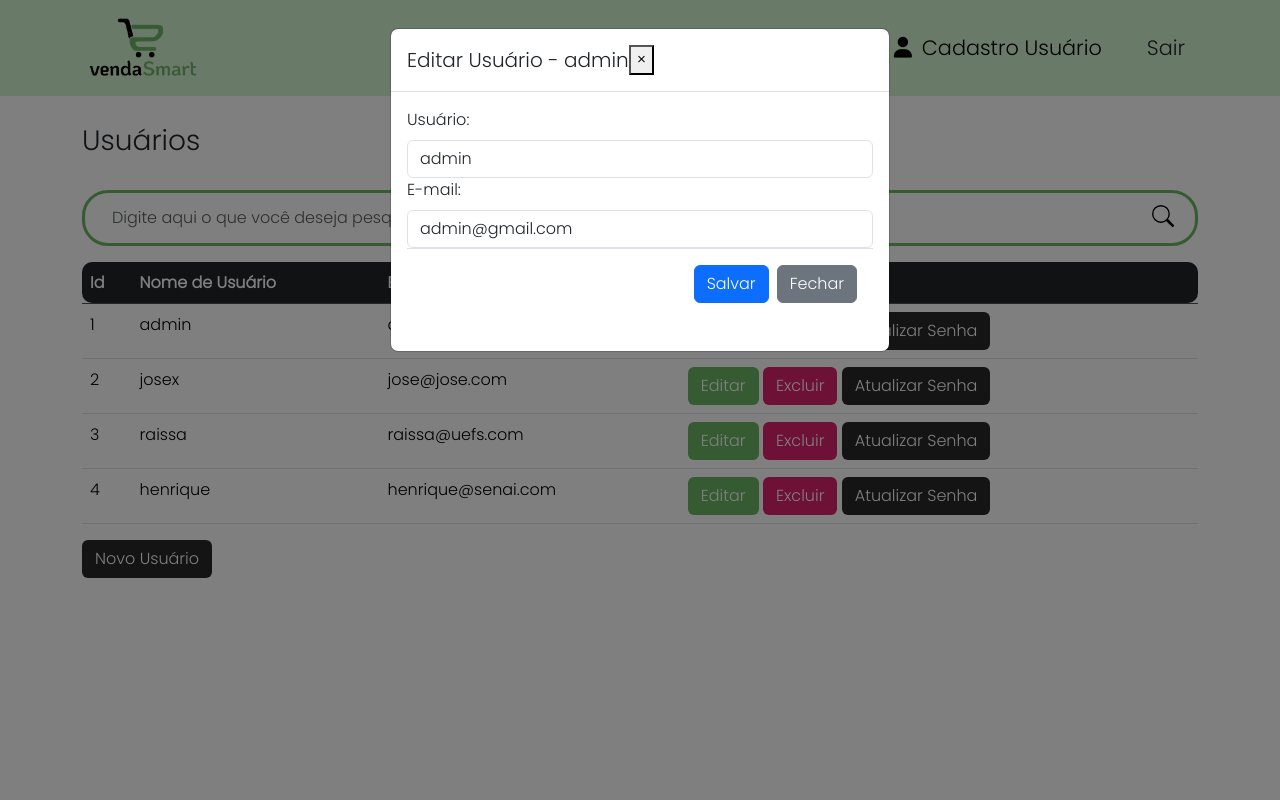
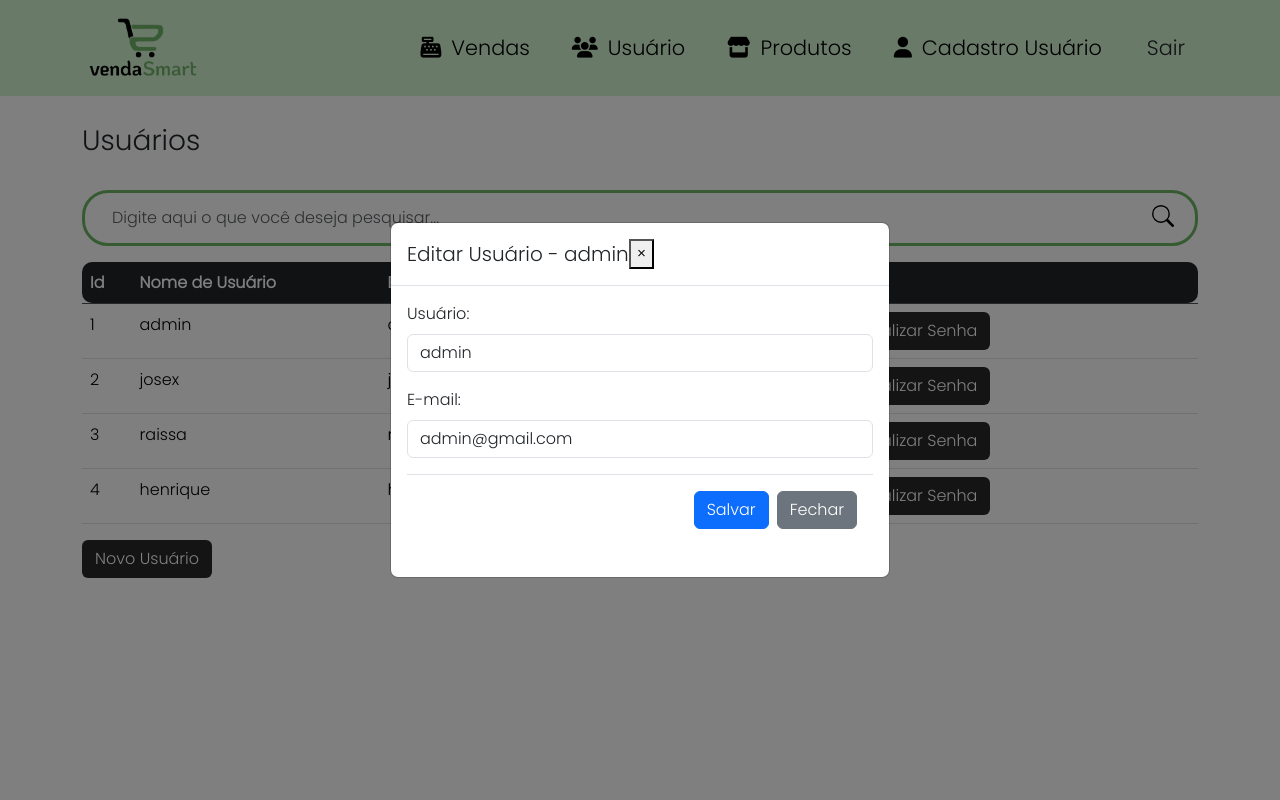
Before and after one commit to josesandovaln/VendaSmart, a Flask app: page /usuarios in a window 1280 px wide, after a click on "Editar". Run offline with Flask 3, Linux system fonts and the light colour scheme; a user stored in the database is signed in; data comes from the database, SQL or seed files in the repository; both versions use the stored data as it was after the commit; some libraries are stand-ins or nearby versions.

Commit message:
atualizado estilo do modal e implatação do recibo

```diff
--- a/site_atividade/forms/__init__.py
+++ b/site_atividade/forms/__init__.py
@@ -38,4 +38,9 @@ class VendasForm(FlaskForm):
 class PagamentoForm(FlaskForm):
     metodo_pagamento = SelectField('Método de Pagamento', choices=[('dinheiro', 'Dinheiro'), ('cartao de crédito', 'Cartão de crédito'), ('cartao de débito', 'Cartão de débito'), ('pix', 'Pix')], validators=[DataRequired()])
     valor_pago = FloatField('Valor do Pagamento', validators=[DataRequired()])
+    parcelas = SelectField('Número de Parcelas', choices=[
+        (1, '1x'),
+        (2, '2x'),
+        (3, '3x'),
+    ])
     submit = SubmitField('Confirmar')
--- a/site_atividade/routers/__init__.py
+++ b/site_atividade/routers/__init__.py
@@ -293,6 +293,7 @@ def pagamento():
     if form.validate_on_submit():
         metodo_pagamento = form.metodo_pagamento.data
         valor_pago = form.valor_pago.data.replace('.', ',')
+        parcelas = form.parcelas.data if form.metodo_pagamento.data == 'cartao_de_credito' else None
 
         if not valor_pago:
             return render_template('pagamento.html', erro='Valor de pagamento é obrigatório.', metodo_pagamento=metodo_pagamento, total=total)
@@ -301,7 +302,7 @@ def pagamento():
 
         troco = valor_pago - total if valor_pago >= total else 0
 
-        return render_template('pagamento.html', metodo_pagamento=metodo_pagamento, total=total, valor_pago=valor_pago, troco=troco)
+        return render_template('pagamento.html', metodo_pagamento=metodo_pagamento, total=total, valor_pago=valor_pago, troco=troco, parcelas=parcelas)
 
     return render_template('pagamento.html', form=form, total=total)
 
--- a/site_atividade/static/js/script.js
+++ b/site_atividade/static/js/script.js
@@ -125,3 +125,45 @@ $(document).ready(function() {
   });
 
 });
+
+
+//////////////////////////    CARTÃO DE CREDITO    ///////////////////////////////////
+$(document).ready(function() {
+  // Oculta o campo de seleção de parcelas inicialmente
+  $('#parcelas-field').hide();
+
+  // Mostra ou oculta o campo de seleção de parcelas com base na seleção do método de pagamento
+  $('#metodo_pagamento').change(function() {
+      if ($(this).val() === 'cartao_de_credito') {
+          $('#parcelas-field').show();
+      } else {
+          $('#parcelas-field').hide();
+      }
+  });
+});
+//////////////////////////    CARTÃO DE CREDITO    ///////////////////////////////////
+
+
+// JavaScript code to handle modal button clicks and form submission
+document.addEventListener('DOMContentLoaded', function () {
+  var enviarWhatsappBtn = document.getElementById('enviar-whatsapp-btn');
+  var enviarEmailBtn = document.getElementById('enviar-email-btn');
+  var enviarComprovanteForm = document.getElementById('enviar-comprovante-form');
+
+  enviarWhatsappBtn.addEventListener('click', function () {
+      // Redirect to WhatsApp using the chosen data
+      window.location.href = 'https://api.whatsapp.com/send?text=' + encodeURIComponent('Dados do pagamento: ...');
+  });
+
+  enviarEmailBtn.addEventListener('click', function () {
+      // Open email client with pre-filled data
+      window.location.href = 'mailto:?subject=Comprovante de Pagamento&body=Dados do pagamento: ...';
+  });
+
+  enviarComprovanteForm.addEventListener('submit', function (event) {
+      // Prevent form submission
+      event.preventDefault();
+      // Show the modal
+      $('#escolher-modal').modal('show');
+  });
+});
--- a/site_atividade/templates/lista_usuario.html
+++ b/site_atividade/templates/lista_usuario.html
@@ -59,7 +59,7 @@
 
             <!-- Modal -->
             <div class="modal fade" id="novoUsuarioModal" tabindex="-1" role="dialog" aria-labelledby="novoUsuarioModalLabel" aria-hidden="true">
-                <div class="modal-dialog" role="document">
+                <div class="modal-dialog modal-dialog-centered" role="document">
                     <div class="modal-content">
                         <div class="modal-header">
                             <h5 class="modal-title" id="novoUsuarioModalLabel">Novo Usuário</h5>
@@ -70,23 +70,23 @@
                         <div class="modal-body">
                             <form action="{{ url_for('cadastro_usuario') }}" method="POST">
                                 {{ form_cadastro_usuario.csrf_token }}
-                                <div class="form-group">
+                                <div class="form-group mb-3">
                                     {{ form_cadastro_usuario.usuario.label(class="form-label") }}
                                     {{ form_cadastro_usuario.usuario(class="form-control") }}
                                 </div>
-                                <div class="form-group">
+                                <div class="form-group mb-3">
                                     {{ form_cadastro_usuario.email.label(class="form-label") }}
                                     {{ form_cadastro_usuario.email(class="form-control") }}
                                 </div>
-                                <div class="form-group">
+                                <div class="form-group mb-3">
                                     {{ form_cadastro_usuario.senha.label(class="form-label") }}
                                     {{ form_cadastro_usuario.senha(class="form-control") }}
                                 </div>
-                                <div class="form-group">
+                                <div class="form-group mb-3">
                                     {{ form_cadastro_usuario.confirmacao.label(class="form-label") }}
                                     {{ form_cadastro_usuario.confirmacao(class="form-control") }}
                                 </div>
-                                <div class="form-group">
+                                <div class="form-group mb-3">
                                     {{ form_cadastro_usuario.submit_cadastro_usuario(class="btn btn-color1 text-white btn-block mb-4") }}
                                 </div>
                             </form>
@@ -97,7 +97,7 @@
 
             {% for usuario in usuarios %}
             <div class="modal fade" id="excluirUsuarioModal{{ usuario.id }}" tabindex="-1" role="dialog" aria-labelledby="excluirUsuarioModalLabel{{ usuario.id }}" aria-hidden="true">
-                <div class="modal-dialog" role="document">
+                <div class="modal-dialog modal-dialog-centered" role="document">
                     <div class="modal-content">
                         <div class="modal-header">
                             <h5 class="modal-title" id="excluirUsuarioModalLabel">Excluir Usuário</h5>
@@ -120,7 +120,7 @@
             </div>
 
             <div class="modal fade" id="editarUsuarioModal{{ usuario.id }}" tabindex="-1" role="dialog" aria-labelledby="editarUsuarioModalLabel{{ usuario.id }}" aria-hidden="true">
-                <div class="modal-dialog" role="document">
+                <div class="modal-dialog modal-dialog-centered" role="document">
                     <div class="modal-content">
                         <div class="modal-header">
                             <h5 class="modal-title" id="editarUsuarioModalLabel{{ usuario.id }}">Editar Usuário - {{ usuario.usuario }}</h5>
@@ -131,11 +131,11 @@
                         <div class="modal-body">
                             <form action="{{ url_for('editar_usuario', id=usuario.id) }}" method="POST">
                                 {{ form_editar_usuario.csrf_token }}
-                                <div class="form-group">
+                                <div class="form-group mb-3">
                                     {{ form_editar_usuario.usuario.label(class="form-label") }}
                                     {{ form_editar_usuario.usuario(class="form-control", value=usuario.usuario) }}
                                 </div>
-                                <div class="form-group">
+                                <div class="form-group mb-3">
                                     {{ form_editar_usuario.email.label(class="form-label") }}
                                     {{ form_editar_usuario.email(class="form-control", value=usuario.email) }}
                                 </div>
@@ -150,7 +150,7 @@
             </div>
 
             <div class="modal fade" id="atualizarSenhaModal{{ usuario.id }}" tabindex="-1" role="dialog" aria-labelledby="atualizarSenhaModalLabel{{ usuario.id }}" aria-hidden="true">
-                <div class="modal-dialog" role="document">
+                <div class="modal-dialog modal-dialog-centered" role="document">
                     <div class="modal-content">
                         <div class="modal-header">
                             <h5 class="modal-title" id="atualizarSenhaModalLabel{{ usuario.id }}">Atualizar Senha - {{ usuario.usuario }}</h5>
@@ -161,21 +161,21 @@
                         <div class="modal-body">
                             <form action="{{ url_for('atualizar_senha', id=usuario.id) }}" method="POST">
                                 {{ form.csrf_token }}
-                                <div class="form-group">
+                                <div class="form-group mb-3">
                                     {{ form.senha_atual.label(class="form-label") }}
                                     {{ form.senha_atual(class="form-control") }}
                                 </div>
-                                <div class="form-group">
+                                <div class="form-group mb-3">
                                     {{ form.nova_senha.label(class="form-label") }}
                                     {{ form.nova_senha(class="form-control") }}
                                 </div>
-                                <div class="form-group">
+                                <div class="form-group mb-3">
                                     {{ form.confirmar_senha.label(class="form-label") }}
                                     {{ form.confirmar_senha(class="form-control") }}
                                 </div>
                                 <div class="modal-footer">
-                                    <button type="submit" class="btn btn-primary">Atualizar Senha</button>
-                                    <button type="button" class="btn btn-secondary" data-dismiss="modal">Fechar</button>
+                                    <button type="submit" class="btn btn-color1 text-white">Atualizar Senha</button>
+                                    <button type="button" class="btn btn-color2 text-white" data-dismiss="modal">Fechar</button>
                                 </div>
                             </form>
                         </div>
```
Also changed, not shown: site_atividade/templates/confirmacao_pagamento.html (+33 -0 lines), site_atividade/templates/lista_produto.html (+17 -17 lines), site_atividade/templates/pagamento.html (+6 -1 lines), instance/pdv.db, site_atividade/static/css/style.css (line endings or trailing spaces).
